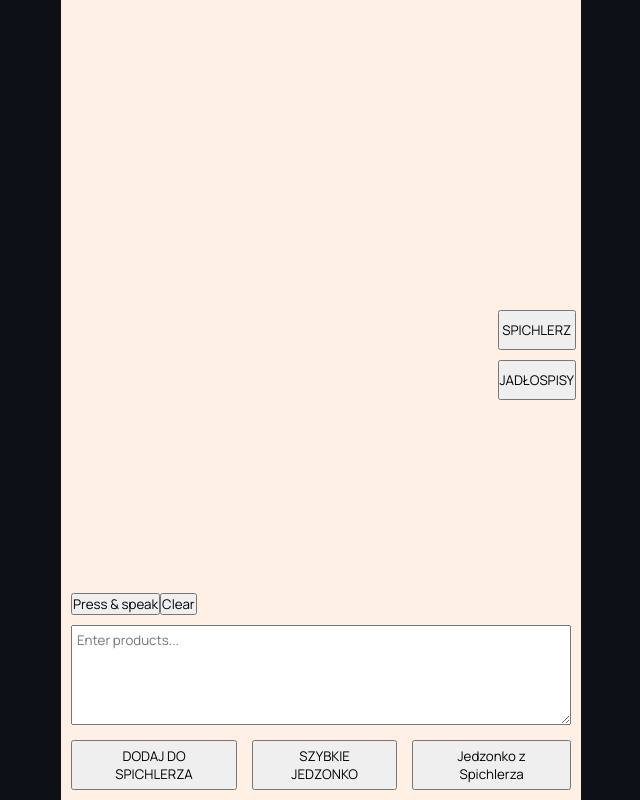
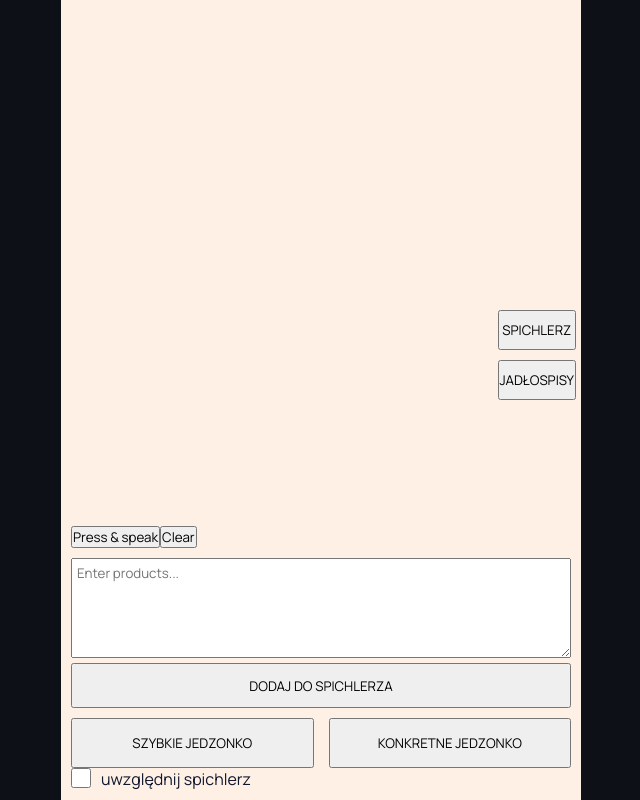
Before and after one commit to mr-fox93/ai-hackathon-project-lvgyakzf, a React (Create React App) app: page / in a window 1280 px wide. Shown: the whole page, without its empty margins (319-959 px from the left). Built offline with nearby package versions, Linux system fonts and the light colour scheme.

Commit message:
feat: add styles

```diff
--- a/src/App.tsx
+++ b/src/App.tsx
@@ -1,6 +1,6 @@
-import React, { useEffect, useState } from "react";
-import { fetchChatCompletion } from "./apiService";
-import styles from "./app.module.css";
+import React, { useEffect, useState } from 'react'
+import { fetchChatCompletion } from './apiService'
+import styles from './app.module.css'
 import {
 	addProduct,
 	getProducts,
@@ -9,26 +9,26 @@ import {
 	getMealPlans,
 	addMealPlan,
 	removeMealPlan,
-} from "./database";
-import { useStore } from "./store/useStore";
-import SpeechToText from "./SpeechTotext";
-import { knownProducts } from "./knownProducts";
+} from './database'
+import { useStore } from './store/useStore'
+import SpeechToText from './SpeechTotext'
+import { knownProducts } from './knownProducts'
+import Checkbox from './components/Checkbox/Checkbox'
 
 interface MealPlan {
-  id: number;
-  content: string;
+	id: number
+	content: string
 }
 
-
 const App: React.FC = () => {
-  const [loading, setLoading] = useState(false);
-  const [response, setResponse] = useState("");
-  const [mealPlans, setMealPlans] = useState([] as MealPlan[]);
+	const [loading, setLoading] = useState(false)
+	const [response, setResponse] = useState('')
+	const [mealPlans, setMealPlans] = useState([] as MealPlan[])
+	const [showProductNames, setShowProductNames] = useState(false)
 
 	useEffect(() => {
-    getMealPlans();
-  }, []);
-
+		getMealPlans()
+	}, [])
 
 	const {
 		inputProduct,
@@ -43,157 +43,145 @@ const App: React.FC = () => {
 		setShowMealPlan,
 		showPantry,
 		setShowPantry,
-  } = useStore();
+	} = useStore()
 
 	const normalizeText = (text: string) =>
 		text
-      .normalize("NFD")
-      .replace(/[\u0300-\u036f]/g, "")
-      .toLowerCase();
+			.normalize('NFD')
+			.replace(/[\u0300-\u036f]/g, '')
+			.toLowerCase()
 
 	useEffect(() => {
-    fetchProducts();
-  }, []);
+		fetchProducts()
+	}, [])
 
 	useEffect(() => {
-    loadMealPlans();
-  }, []);
+		loadMealPlans()
+	}, [])
 
 	useEffect(() => {
-    console.log(results);
-  }, [results]);
+		console.log(results)
+	}, [results])
 
 	const fetchProducts = async () => {
-    const items = await getProducts();
-    setProducts(items);
-  };
-
+		const items = await getProducts()
+		setProducts(items)
+	}
 
 	const handleAddProduct = async () => {
-    let inputLower = normalizeText(quickMealInput);
-    const productsToAdd = [];
+		let inputLower = normalizeText(quickMealInput)
+		const productsToAdd = []
 
 		// Check for known products and add them separately
 		for (const product of knownProducts) {
-      const normalizedProduct = normalizeText(product);
+			const normalizedProduct = normalizeText(product)
 			if (inputLower.includes(normalizedProduct)) {
-        productsToAdd.push(product); // Add the original name, not normalized
-        inputLower = inputLower.replace(new RegExp(normalizedProduct, "g"), "");
+				productsToAdd.push(product) // Add the original name, not normalized
+				inputLower = inputLower.replace(new RegExp(normalizedProduct, 'g'), '')
 			}
 		}
 
 		// Add remaining single word products
-    inputLower.split(" ").forEach((word) => {
-      if (word.trim() !== "") productsToAdd.push(word);
-    });
+		inputLower.split(' ').forEach(word => {
+			if (word.trim() !== '') productsToAdd.push(word)
+		})
 
 		// Add each product to the database and state
 		for (const product of productsToAdd) {
-      const newProduct = await addProduct({ name: product });
+			const newProduct = await addProduct({ name: product })
 			if (newProduct.id) {
-        setProducts((prev) => [...prev, newProduct]);
+				setProducts(prev => [...prev, newProduct])
 			}
 		}
 
-    setQuickMealInput("");
-  };
-
-
+		setQuickMealInput('')
+	}
 
 	const handleDeleteProduct = async (id: IDBValidKey | IDBKeyRange) => {
-    await removeProduct(id);
-    fetchProducts();
-  };
+		await removeProduct(id)
+		fetchProducts()
+	}
 
 	const handleTranscription = (transcript: string) => {
-    setInputProduct(transcript);
-  };
+		setInputProduct(transcript)
+	}
 
 	const handleClear = () => {
-    setInputProduct("");
-  };
+		setInputProduct('')
+	}
 
 	const togglePantry = () => {
-    setShowPantry(!showPantry);
-  };
+		setShowPantry(!showPantry)
+	}
 
 	const toggleMealPlan = () => {
-    setShowMealPlan(!showMealPlan);
-  };
+		setShowMealPlan(!showMealPlan)
+	}
 
 	// PROMPTY I STRZAŁ DO API
 
-  const promptQuciky = `Bazując na tych składnikach: ${quickMealInput}, podaj mi prosty i szybki przepis do zrobienia.`;
+	const promptQuciky = `Bazując na tych składnikach: ${quickMealInput}, podaj mi prosty i szybki przepis do zrobienia.`
 	// const granaryQuick = `Bazując na tych składnikach: ${inputProduct}, podaj mi prosty i szybki przepis do zrobienia.`;
 
 	const handleGenerateMeal = async () => {
-    setLoading(true);
+		setLoading(true)
 		await fetchChatCompletion(
-      promptQuciky,
+			`Bazując na tych składnikach: ${
+				showProductNames ? quickMealInput + ', ' + products.map(product => product.name).join(', ') : quickMealInput
+			}, podaj mi prosty i szybki przepis do zrobienia.`,
 			(response: React.SetStateAction<string>) => {
-        setResponse(response);
-        setLoading(false);
+				setResponse(response)
+				setLoading(false)
 			},
 			setLoading
-    );
-  };
+		)
+	}
 
-
-  const handleGenerateGranaryMeal = async () => {
-    setLoading(true);
-    try {
-      const products = await getProducts(); // Pobieranie produktów z bazy danych
-      const productNames = products.map((product) => product.name).join(", "); // Przygotowanie stringa ze składnikami
-      const granaryQuick = `Bazując na tych składnikach: ${productNames}, podaj mi prosty i szybki przepis do zrobienia.`;
-
+	const handleGenerateMealPlan = async () => {
+		setLoading(true)
 		await fetchChatCompletion(
-        granaryQuick,
+			`Bazując na tych składnikach: ${
+				showProductNames ? quickMealInput + ', ' + products.map(product => product.name).join(', ') : quickMealInput
+			}, podaj mi jadłospis na cały dzień. jeśli składników jest za mało zasugeruj coś na zakupy`,
 			(response: React.SetStateAction<string>) => {
-          setResponse(response);
-          setLoading(false);
+				setResponse(response)
+				setLoading(false)
 			},
 			setLoading
-      );
-    } catch (error) {
-      console.error("Error fetching products:", error);
-      setLoading(false);
+		)
 	}
-  };
 
 	const handleUptadeTextArea = (value: string) => {
-    setQuickMealInput(value);
-    setInputProduct(value);
-  };
-
+		setQuickMealInput(value)
+		setInputProduct(value)
+	}
 
 	const handleAddToFavorites = async () => {
 		if (response) {
-      const newMealPlan = await addMealPlan(response);
-      setMealPlans(prev => [...prev, newMealPlan]);
+			const newMealPlan = await addMealPlan(response)
+			setMealPlans(prev => [...prev, newMealPlan])
 		}
-  };
+	}
 
 	const loadMealPlans = async () => {
-    const loadedMealPlans = await getMealPlans();
-    setMealPlans(loadedMealPlans);
-    console.log("Meal plans loaded:", loadedMealPlans);
-  };
-
+		const loadedMealPlans = await getMealPlans()
+		setMealPlans(loadedMealPlans)
+		console.log('Meal plans loaded:', loadedMealPlans)
+	}
 
 	const handleDeleteMealPlan = async (id: IDBValidKey | IDBKeyRange) => {
-  await removeMealPlan(id);
-  loadMealPlans();
-};
-
+		await removeMealPlan(id)
+		loadMealPlans()
+	}
 
 	return (
 		<div className={styles.container}>
 			{loading && <p>Loading...</p>}
-      {response && (
-        <>
-          <p>{response}</p>
+			{response && !showMealPlan && !showMealPlan && (
+				<div className={styles.responseWrapper}>
+					<p className={styles.response}>{response}</p>
 					<button onClick={handleAddToFavorites}>Add to Favorites</button>
-        </>
+				</div>
 			)}
 			{!showPantry && !showMealPlan && (
 				<div className={styles.actionsWrapper}>
@@ -204,56 +192,67 @@ const handleDeleteMealPlan = async (id: IDBValidKey | IDBKeyRange) => {
 
 			{!showPantry && !showMealPlan && (
 				<div className={styles.mainWrapper}>
-          <SpeechToText
-            onTranscript={handleTranscription}
-            onClear={handleClear}
-          />
+					<SpeechToText onTranscript={handleTranscription} onClear={handleClear} />
 					<textarea
 						className={styles.textarea}
 						value={quickMealInput}
-            onChange={(e) => handleUptadeTextArea(e.target.value)}
-            placeholder="Enter products..."
+						onChange={e => handleUptadeTextArea(e.target.value)}
+						placeholder='Enter products...'
 					/>
+					<button className={styles.addButton} onClick={handleAddProduct}>
+						DODAJ DO SPICHLERZA
+					</button>
 					<div className={styles.buttonsWrapper}>
-            <button onClick={handleAddProduct}>DODAJ DO SPICHLERZA</button>
 						<button onClick={handleGenerateMeal}>SZYBKIE JEDZONKO</button>
-            <button onClick={handleGenerateGranaryMeal}>
-              Jedzonko z Spichlerza
+						<button onClick={handleGenerateMealPlan}>KONKRETNE JEDZONKO</button>
+					</div>
+					<Checkbox
+						id='showProductNames'
+						label='uwzględnij spichlerz'
+						checked={showProductNames}
+						onChange={e => setShowProductNames(e.target.checked)}
+					/>
+				</div>
+			)}
+
+			{showPantry && (
+				<div className={styles.pantryContainer}>
+					<ul className={styles.pantryList}>
+						{products.map(product => (
+							<li key={product.id}>
+								{product.name}
+								<button onClick={() => handleDeleteProduct(product.id)}>Delete</button>
+							</li>
+						))}
+					</ul>
+					<div className={styles.pantryBtnWrapper}>
+						<button className={styles.pantryBtn} onClick={togglePantry}>
+							ZAMKNIJ SPICHLERZ
+						</button>
+						<button className={styles.pantryBtn} onClick={deleteDatabase}>
+							CLEAR ALL
 						</button>
 					</div>
 				</div>
 			)}
 
-      {showPantry && (
-        <div className={styles.pantryContainer}>
-          <ul>
-            {products.map((product) => (
-              <li key={product.id}>
-                {product.name}
-                <button onClick={() => handleDeleteProduct(product.id)}>
-                  Delete
-                </button>
-              </li>
-            ))}
-          </ul>
-          <button onClick={togglePantry}>ZAMKNIJ SPICHLERZ</button>
-          <button onClick={deleteDatabase}>CLEAR ALL</button>
-        </div>
-      )}
-
 			{showMealPlan && (
 				<div className={styles.mealPlanContainer}>
+					<button className={styles.closeMealsBtn} onClick={toggleMealPlan}>
+						ZAMKNIJ JADŁOSPISY
+					</button>
+					<div className={styles.flexWrapper}>
 						{mealPlans.map((plan, index) => (
-          <div key={index}>
+							<div className={styles.mealWrapper} key={index}>
 								<p>{plan.content}</p>
 								<button onClick={() => handleDeleteMealPlan(plan.id)}>Delete</button>
 							</div>
 						))}
-          <button onClick={toggleMealPlan}>ZAMKNIJ JADŁOSPISY</button>
+					</div>
 				</div>
 			)}
 		</div>
-  );
-};
+	)
+}
 
-export default App;
+export default App
--- a/src/app.module.css
+++ b/src/app.module.css
@@ -57,6 +57,7 @@
 	gap: 15px;
 	justify-content: center;
 	button {
+		width: 100%;
 		height: 50px;
 		padding: 0 1rem;
 		margin-top: 10px;
@@ -104,11 +105,78 @@
 }
 
 .pantryContainer {
-    height: 300px;
-    background-color: red;
+	height: 100%;
+	width: 100%;
+	background-color: red;
+	display: flex;
+	flex-direction: column;
+	justify-content: flex-end;
 }
 
+.pantryBtn {
+	width: 100%;
+	height: 30px;
+	margin-top: 20px;
+}
 .mealPlanContainer {
-    height: 300px;
-    background-color: blue;
+	height: 100%;
+	width: 100%;
+	background-color: blue;
+	display: flex;
+	flex-direction: column-reverse;
+	flex-wrap: wrap;
+	gap: 10px;
+	position: relative;
+
 }
+
+.addButton {
+	width: 100%;
+	height: 45px;
+}
+
+.pantryList {
+	display: flex;
+	flex-wrap: wrap;
+	gap: 10px;
+	li {
+		background-color: tomato;
+		border: 1px solid blue;
+	}
+}
+
+.pantryBtnWrapper {
+	display: flex;
+}
+
+.response {
+
+}
+
+.responseWrapper {
+	border: 1px solid tomato;
+	border-radius: 10px;
+	padding: 1rem;
+	width: 80%;
+	margin-left: -70px;
+}
+
+.mealWrapper {
+	width: 50%;
+	height: 200px;
+	overflow: auto;
+	background-color: green;
+}
+
+.closeMealsBtn {
+	height: 35px;
+	position: absolute;
+	bottom: 0;
+	width: 100%;
+}
+
+.flexWrapper {
+	display: flex;
+	flex-wrap: wrap;
+	overflow: auto;
+}
--- /dev/null
+++ b/src/components/Checkbox/Checkbox.module.css
@@ -0,0 +1,40 @@
+/* Checkbox.css */
+
+.checkbox {
+    display: flex;
+    justify-content: center;
+    align-items: center;
+    background-color: var(--background);
+    width: 20px;
+    height: 20px;
+    cursor: pointer;
+    border: none;
+    border-radius: 50%;
+    transition: all 0.2s;
+  }
+
+  .checked {
+    background-color: var(--alert);
+  }
+
+  .hidden {
+    display: none;
+  }
+
+  /* Customowe kółko CSS */
+  .custom-checkbox {
+    width: 16px;
+    height: 16px;
+    border-radius: 50%; /* Kółko */
+    border: 2px solid var(--border-color); /* Grubość i kolor obramowania */
+  }
+
+  .custom-checkbox.checked {
+    background-color: var(--alert); /* Kolor wypełnienia po zaznaczeniu */
+  }
+
+  .label {
+    display: flex;
+    gap: 5px;
+    cursor: pointer;
+  }
--- /dev/null
+++ b/src/components/Checkbox/Checkbox.tsx
@@ -0,0 +1,36 @@
+import React, { useState } from 'react';
+import styles from './Checkbox.module.css'; // Importuj styl CSS dla checkboxa
+
+interface CheckboxProps {
+    id: string;
+    label: string;
+    checked: boolean;
+    onChange: (event: React.ChangeEvent<HTMLInputElement>) => void;
+    disabled?: boolean;
+}
+
+const Checkbox = ({ id, label, checked= true, onChange, disabled }: CheckboxProps) => {
+  const [isChecked, setIsChecked] = useState(checked);
+
+  const handleCheckboxChange = (event: React.ChangeEvent<HTMLInputElement>) => {
+    setIsChecked(event.target.checked); // Zaktualizuj stan w oparciu o aktualną wartość checkboxa
+    onChange(event); // Wywołaj funkcję onChange przekazaną przez propsy
+  };
+
+  return (
+    <label htmlFor={id} className={styles.label} onClick={() => handleCheckboxChange}>
+      <input
+        id={id}
+        type="checkbox"
+        checked={isChecked}
+        onChange={handleCheckboxChange}
+        disabled={disabled}
+        className={styles.checkbox} // Upewnij się, że nazwa klasy jest poprawna
+      />
+      <div className={styles.customCheckbox}></div> {/* Użyj poprawnej nazwy klasy dla Twojego niestandardowego wyglądu */}
+      {label}
+    </label>
+  );
+};
+
+export default Checkbox;
```
Lines whose indentation alone changed are shown as unchanged.
